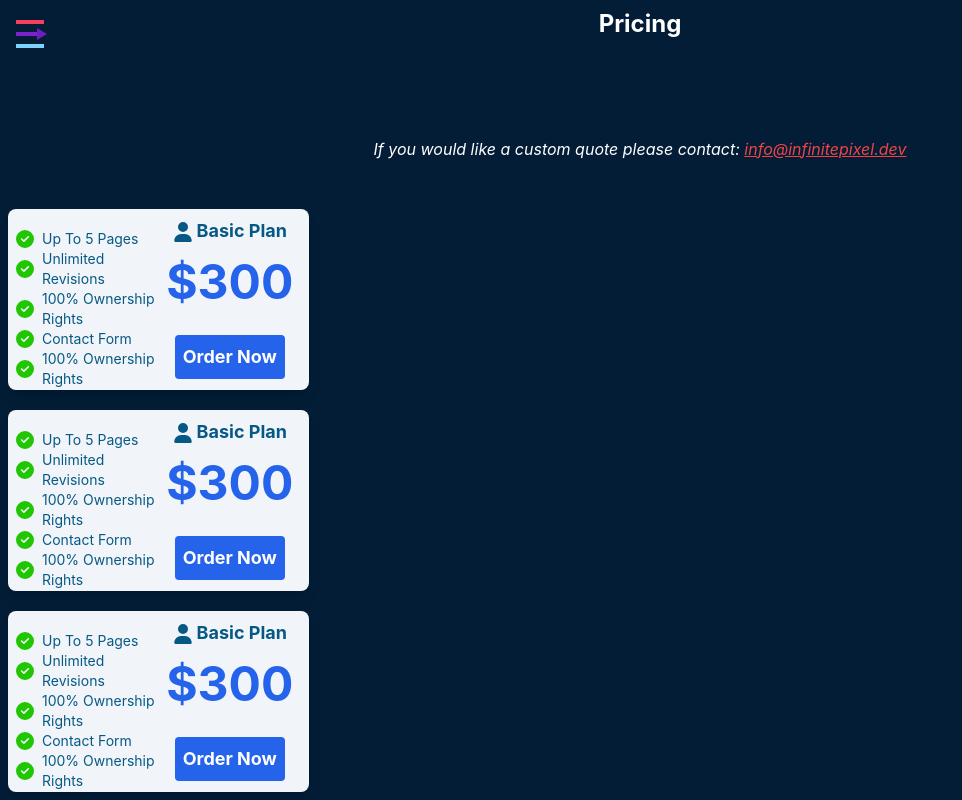
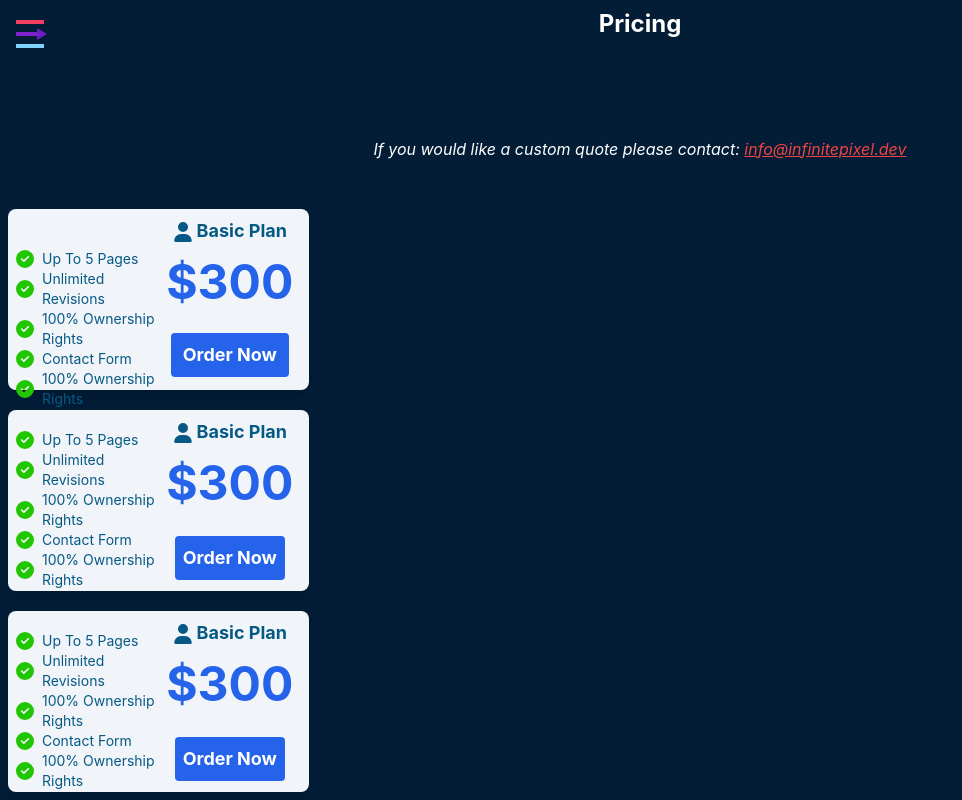
Before and after one commit to infinitepixel-dev/InfinitePixel-Main, a React (Vite) app: page / in a window 1280 px wide. Shown: the whole page, without its empty margins (0-962 px from the left). Built offline with nearby package versions, Linux system fonts and the light colour scheme.

Commit message:
reworked pricing card page

```diff
--- a/src/components/pages/payments.jsx
+++ b/src/components/pages/payments.jsx
@@ -1,122 +1,156 @@
 /* eslint-disable no-unused-vars */
 // Payments - Page 3
 
-import { useEffect, useContext, useRef } from "react";
-import { NavigationContext } from "../../context/navigationContext";
+import { useEffect, useContext, useRef } from "react"
+import { NavigationContext } from "../../context/navigationContext"
 
-import { FaCircleCheck, FaUser, FaCheckDouble } from "react-icons/fa6";
+import { FaCircleCheck, FaUser, FaCheckDouble } from "react-icons/fa6"
 
 export function PricingCard() {
-  const { setIsPaymentsPage } = useContext(NavigationContext);
-  const ref = useRef(null); // Reference to the component's DOM element
+  const { setIsPaymentsPage } = useContext(NavigationContext)
+  const ref = useRef(null) // Reference to the component's DOM element
 
   // Intersection Observer to detect when the component is in view
   useEffect(() => {
     const observer = new IntersectionObserver(
       (entries) => {
-        const [entry] = entries;
-        setIsPaymentsPage(entry.isIntersecting);
+        const [entry] = entries
+        setIsPaymentsPage(entry.isIntersecting)
       },
       {
         root: null, // Using the viewport as the container
         rootMargin: "0px",
         threshold: 0.1, // 10% of the element should be visible
       }
-    );
+    )
 
     // Attach the observer to the ref element
     if (ref.current) {
-      observer.observe(ref.current);
+      observer.observe(ref.current)
     }
 
     // Clean up observer on component unmount
     return () => {
       if (ref.current) {
-        observer.unobserve(ref.current);
+        observer.unobserve(ref.current)
       }
-    };
-  }, [setIsPaymentsPage]);
+    }
+  }, [setIsPaymentsPage])
 
   //INFO Payments Container
   const defaultPaymentsContainer =
-    "z-10 grid w-full h-screen grid-cols-8 gap-1 overflow-hidden grid-rows-8";
-  const mobilePaymentsContainer = "mobile:grid-cols-8";
-  const tabletPaymentsContainer = "";
-  const tabletXLPaymentsContainer = "";
-  const laptopPaymentsContainer = "";
-  const desktopPaymentsContainer = "";
-  const desktopXLPaymentsContainer = "desktopXL:grid-cols-10";
+    "z-10 grid w-full h-screen grid-cols-8 gap-1 overflow-hidden grid-rows-8"
+  const mobilePaymentsContainer = "mobile:grid-cols-8"
+  const tabletPaymentsContainer = ""
+  const tabletXLPaymentsContainer = ""
+  const laptopPaymentsContainer = ""
+  const desktopPaymentsContainer = ""
+  const desktopXLPaymentsContainer = "desktopXL:grid-cols-10"
 
   //INFO Payments Title
   const defaultPaymentsTitle =
-    "row-start-1 p-2 text-5xl text-center font-bold leading-normal tracking-normal";
+    "row-start-1 p-2 text-5xl text-center font-bold leading-normal tracking-normal"
   const mobilePaymentsTitle =
-    "mobile:col-start-4 mobile:col-span-2 mobile:text-2xl mobile:row-start-1";
-  const tabletPaymentsTitle = "";
-  const tabletXLPaymentsTitle = "";
-  const laptopPaymentsTitle = "";
-  const desktopPaymentsTitle = "";
-  const desktopXLPaymentsTitle = "";
+    "mobile:col-start-4 mobile:col-span-2 mobile:text-2xl mobile:row-start-1"
+  const tabletPaymentsTitle = ""
+  const tabletXLPaymentsTitle = ""
+  const laptopPaymentsTitle = ""
+  const desktopPaymentsTitle = ""
+  const desktopXLPaymentsTitle = ""
 
   //INFO Contact Details
   const defaultContactDetails =
-    "row-start-2 col-start-2 col-span-6 p-5 italic self-center text-center text-1xl";
-  const mobileContactDetails = "";
-  const tabletContactDetails = "";
-  const tabletXLContactDetails = "";
-  const laptopContactDetails = "";
-  const desktopContactDetails = "";
-  const desktopXLContactDetails = "";
-
-  //INFO Payments Card Container
-  const defaultPaymentsCardContainer = "";
-  const mobilePaymentsCardContainer =
-    "mobile:row-start-3 mobile:col-start-2 mobile:col-span-6";
-  const tabletPaymentsCardContainer = "";
-  const tabletXLPaymentsCardContainer = "";
-  const laptopPaymentsCardContainer = "";
-  const desktopPaymentsCardContainer = "";
-  const desktopXLPaymentsCardContainer =
-    "desktopXL:col-span-8 desktopXL:col-start-2";
+    "row-start-2 col-start-2 col-span-6 p-5 italic self-center text-center text-1xl"
+  const mobileContactDetails = ""
+  const tabletContactDetails = ""
+  const tabletXLContactDetails = ""
+  const laptopContactDetails = ""
+  const desktopContactDetails = ""
+  const desktopXLContactDetails = ""
 
   //INFO Card 1
   const defaultCard1Container =
-    "grid grid-cols-8 grid-rows-4 col-span-1 col-start-2 row-start-2 p-4 rounded-lg shadow-lg bg-slate-100";
+    "grid grid-cols-8 desktopXL:grid-cols-8 desktopXL:grid-rows-10 desktopXL:grid-rows-10 grid-rows-4 col-span-1 col-start-2 row-start-2 p-4 rounded-lg shadow-lg bg-slate-100"
   const mobileCard1Container =
-    "mobile:col-start-1 mobile:p-2 mobile:m-2 mobile:col-span-8 mobile:row-start-3 row-span-2";
-  const tabletCard1Container = "";
-  const tabletXLCard1Container = "";
-  const laptopCard1Container = "";
-  const desktopCard1Container = "";
+    "mobile:col-start-1 mobile:p-2 mobile:m-2 mobile:col-span-8 mobile:row-start-3 row-span-2"
+  const tabletCard1Container = ""
+  const tabletXLCard1Container = ""
+  const laptopCard1Container = ""
+  const desktopCard1Container = ""
   const desktopXLCard1Container =
-    "desktopXL:grid-cols-10 desktop:col-span-2 desktopXL:col-start-2 desktopXL:row-span-4";
+    "desktopXL:grid-cols-10 desktop:col-span-2 desktopXL:col-start-2 desktopXL:row-span-4"
+
+  //INFO Card 1 - Plan Name
+  const defaultCard1PlanName =
+    "text-lg font-bold text-center text-sky-800 mobile:col-start-5 mobile:col-span-4 mobile:row-start-1"
+  const mobileCard1PlanName = ""
+  const tabletCard1PlanName = ""
+  const tabletXLCard1PlanName = ""
+  const laptopCard1PlanName = ""
+  const desktopCard1PlanName = ""
+  const desktopXLCard1PlanName =
+    "desktopXL:col-start-1 desktopXL:row-start-1 desktopXL:col-span-8 desktopXL:text-2xl"
+
+  //INFO Card 1 - Main Price
+  const defaultCard1MainPrice =
+    "mb-4 text-5xl font-bold text-center text-blue-600 mobile:col-start-5 mobile:col-span-4 mobile:row-start-2"
+  const mobileCard1MainPrice = ""
+  const tabletCard1MainPrice = ""
+  const tabletXLCard1MainPrice = ""
+  const laptopCard1MainPrice = ""
+  const desktopCard1MainPrice = ""
+  const desktopXLCard1MainPrice =
+    "desktopXL: col-start-2 desktopXL:row-start-2 desktopXL:col-span-8 desktopXL:text-5xl"
+
+  //INFO Card 1 -Features
+  const defaultCard1Features = "text-sm pt-5"
+  const mobileCard1Features =
+    "mobile:col-start-1 mobile:mt-3 mobile:col-span-4 mobile:row-start-1"
+  const tabletCard1Features = ""
+  const tabletXLCard1Features = ""
+  const laptopCard1Features = ""
+  const desktopCard1Features = ""
+  const desktopXLCard1Features =
+    "desktopXL:col-start-2 desktopXL:row-start-3 desktopXL:col-span-8 desktopXL:text-sm"
+
+  //INFO Card 1 - Button
+  const defaultCard1Button =
+    "self-center p-2 m-3 mb-6 text-lg font-bold text-white duration-500 bg-blue-600 rounded hover:bg-blue-700"
+  const mobileCard1Button =
+    "mobile:col-start-5 mobile:col-span-4 mobile:row-start-4 mobile:row-span-1"
+  const tabletCard1Button = ""
+  const tabletXLCard1Button = ""
+  const laptopCard1Button = ""
+  const desktopCard1Button = ""
+  const desktopXLCard1Button =
+    "desktopXL:col-start-1 desktopXL:row-start-9 desktopXL:mt-14 desktopXL:col-span-8 desktopXL:p-5 desktopXL:text-3xl"
 
   //INFO Card 2
   const defaultCard2Container =
-    "grid grid-cols-8 grid-rows-4 col-span-1 col-start-2 row-start-4 p-4 rounded-lg shadow-lg bg-slate-100";
+    "grid grid-cols-8 grid-rows-4 col-span-1 col-start-2 row-start-4 p-4 rounded-lg shadow-lg bg-slate-100"
 
   const mobileCard2Container =
-    "mobile:col-start-1 mobile:p-2 mobile:m-2 mobile:col-span-8 mobile:row-start-5 row-span-2";
+    "mobile:col-start-1 mobile:p-2 mobile:m-2 mobile:col-span-8 mobile:row-start-5 row-span-2"
 
-  const tabletCard2Container = "";
-  const tabletXLCard2Container = "";
-  const laptopCard2Container = "";
-  const desktopCard2Container = "";
+  const tabletCard2Container = ""
+  const tabletXLCard2Container = ""
+  const laptopCard2Container = ""
+  const desktopCard2Container = ""
   const desktopXLCard2Container =
-    "desktopXL:grid-cols-10 desktop:col-span-2 desktopXL:col-start-5 desktopXL:row-span-4";
+    "desktopXL:grid-cols-10 desktop:col-span-2 desktopXL:col-start-5 desktopXL:row-span-4"
 
   //INFO Card 3
   const defaultCard3Container =
-    "grid grid-cols-8 grid-rows-4 col-span-1 col-start-2 row-start-6 p-4 rounded-lg shadow-lg bg-slate-100";
+    "grid grid-cols-8 grid-rows-4 col-span-1 col-start-2 row-start-6 p-4 rounded-lg shadow-lg bg-slate-100"
 
   const mobileCard3Container =
-    "mobile:col-start-1 mobile:p-2 mobile:m-2 mobile:col-span-8 mobile:row-start-7 row-span-2";
-  const tabletCard3Container = "";
-  const tabletXLCard3Container = "";
-  const laptopCard3Container = "";
-  const desktopCard3Container = "";
+    "mobile:col-start-1 mobile:p-2 mobile:m-2 mobile:col-span-8 mobile:row-start-7 row-span-2"
+  const tabletCard3Container = ""
+  const tabletXLCard3Container = ""
+  const laptopCard3Container = ""
+  const desktopCard3Container = ""
   const desktopXLCard3Container =
-    "desktopXL:grid-cols-10 desktop:col-span-2 desktopXL:col-start-8 desktopXL:row-span-4";
+    "desktopXL:grid-cols-10 desktop:col-span-2 desktopXL:col-start-8 desktopXL:row-span-4"
 
   return (
     <>
@@ -176,18 +210,6 @@ export function PricingCard() {
             </a>
           </div>
 
-          {/* INFO Payments Card Container */}
-          {/* <div
-            className={`
-          ${defaultPaymentsCardContainer}
-          ${mobilePaymentsCardContainer}
-          ${tabletPaymentsCardContainer}
-          ${tabletXLPaymentsCardContainer}
-          ${laptopPaymentsCardContainer}
-          ${desktopPaymentsCardContainer}
-          ${desktopXLPaymentsCardContainer}
-          `}
-          > */}
           {/*INFO Card 1 */}
           <div
             className={`
@@ -200,46 +222,89 @@ export function PricingCard() {
             ${desktopXLCard1Container}
             `}
           >
-            <h2 className="mb-4 text-lg font-bold text-center text-sky-800 mobile:col-start-5 mobile:col-span-4 mobile:row-start-1">
+            {/*INFO Card 1 - Plan Name */}
+            <h2
+              className={`
+            ${defaultCard1PlanName}
+            ${mobileCard1PlanName}
+            ${tabletCard1PlanName}
+            ${tabletXLCard1PlanName}
+            ${laptopCard1PlanName}
+            ${desktopCard1PlanName}
+            ${desktopXLCard1PlanName}
+            `}
+            >
               <FaUser className="inline-block mr-1" size={20} />
               <span>Basic Plan</span>
             </h2>
-            <div className="mb-4 text-5xl font-bold text-center text-blue-600 mobile:col-start-5 mobile:col-span-4 mobile:row-start-2">
+            {/*INFO Card 1 - Main Price */}
+            <div
+              className={`
+            ${defaultCard1MainPrice}
+            ${mobileCard1MainPrice}
+            ${tabletCard1MainPrice}
+            ${laptopCard1MainPrice}
+            ${desktopCard1MainPrice}
+            ${desktopXLCard1MainPrice}
+            `}
+            >
               $300
             </div>
-            <ul className="text-sm mobile:col-start-1 mobile:mt-3 mobile:col-span-4 mobile:row-start-1">
-              <li className="flex items-center p-2 mb-2 mobile:mb-0 mobile:p-0">
+            {/*INFO Card 1 -Features */}
+            <ul
+              className={`
+            ${defaultCard1Features}
+            ${mobileCard1Features}
+            ${tabletCard1Features}
+            ${tabletXLCard1Features}
+            ${laptopCard1Features}
+            ${desktopCard1Features}
+            ${desktopXLCard1Features}
+            `}
+            >
+              <li className="flex items-center p-2 mb-2 desktopXL:p-2 mobile:mb-0 mobile:p-0">
                 <span className="icon-span">
                   <FaCircleCheck size={18} style={{ color: "#20c600" }} />
                 </span>
                 <span className="text-sky-800"> Up To 5 Pages</span>
               </li>
-              <li className="flex items-center p-2 mb-2 mobile:mb-0 mobile:p-0">
+              <li className="flex items-center p-2 mb-2 desktopXL:p-2 mobile:mb-0 mobile:p-0">
                 <span className="icon-span">
                   <FaCircleCheck size={18} style={{ color: "#20c600" }} />
                 </span>
                 <span className="text-sky-800">Unlimited Revisions</span>
               </li>
-              <li className="flex items-center p-2 mb-2 mobile:mb-0 mobile:p-0">
+              <li className="flex items-center p-2 mb-2 desktopXL:p-2 mobile:mb-0 mobile:p-0">
                 <span className="icon-span">
                   <FaCircleCheck size={18} style={{ color: "#20c600" }} />
                 </span>
                 <span className="text-sky-800">100% Ownership Rights</span>
               </li>
-              <li className="flex items-center p-2 mb-2 mobile:mb-0 mobile:p-0">
+              <li className="flex items-center p-2 mb-2 desktopXL:p-2 mobile:mb-0 mobile:p-0">
                 <span className="icon-span">
                   <FaCircleCheck size={18} style={{ color: "#20c600" }} />
                 </span>
                 <span className="text-sky-800">Contact Form</span>
               </li>
-              <li className="flex items-center p-2 mb-2 mobile:mb-0 mobile:p-0">
+              <li className="flex items-center p-2 mb-2 desktopXL:p-2 mobile:mb-0 mobile:p-0">
                 <span className="icon-span">
                   <FaCircleCheck size={18} style={{ color: "#20c600" }} />
                 </span>
                 <span className="text-sky-800">100% Ownership Rights</span>
               </li>
             </ul>
-            <button className="p-2 m-4 mb-6 text-lg font-bold text-white duration-500 bg-blue-600 rounded hover:bg-blue-700 mobile:col-start-5 mobile:col-span-4 mobile:row-start-4 mobile:row-span-1 desktopXL:col-start-2 desktopXL:col-span-8 desktopXL:p-5 desktopXL:text-3xl self-center">
+            {/*INFO Card 1 - Button */}
+            <button
+              className={`
+            ${defaultCard1Button}
+            ${mobileCard1Button}
+            ${tabletCard1Button}
+            ${tabletXLCard1Button}
+            ${laptopCard1Button}
+            ${desktopCard1Button}
+            ${desktopXLCard1Button}
+            `}
+            >
               Order Now
             </button>
           </div>
@@ -295,7 +360,7 @@ export function PricingCard() {
                 <span className="text-sky-800">100% Ownership Rights</span>
               </li>
             </ul>
-            <button className="p-2 m-4 mb-6 text-lg font-bold text-white duration-500 bg-blue-600 rounded hover:bg-blue-700 mobile:col-start-5 mobile:col-span-4 mobile:row-start-4 mobile:row-span-1 desktopXL:col-start-2 desktopXL:col-span-8 desktopXL:p-5 desktopXL:text-3xl self-center">
+            <button className="self-center p-2 m-4 mb-6 text-lg font-bold text-white duration-500 bg-blue-600 rounded hover:bg-blue-700 mobile:col-start-5 mobile:col-span-4 mobile:row-start-4 mobile:row-span-1 desktopXL:col-start-2 desktopXL:col-span-8 desktopXL:p-5 desktopXL:text-3xl">
               Order Now
             </button>
           </div>
@@ -351,7 +416,7 @@ export function PricingCard() {
                 <span className="text-sky-800">100% Ownership Rights</span>
               </li>
             </ul>
-            <button className="p-2 m-4 mb-6 text-lg font-bold text-white duration-500 bg-blue-600 rounded hover:bg-blue-700 mobile:col-start-5 mobile:col-span-4 mobile:row-start-4 mobile:row-span-1 desktopXL:col-start-2 desktopXL:col-span-8 desktopXL:p-5 desktopXL:text-3xl self-center">
+            <button className="self-center p-2 m-4 mb-6 text-lg font-bold text-white duration-500 bg-blue-600 rounded hover:bg-blue-700 mobile:col-start-5 mobile:col-span-4 mobile:row-start-4 mobile:row-span-1 desktopXL:col-start-2 desktopXL:col-span-8 desktopXL:p-5 desktopXL:text-3xl">
               Order Now
             </button>
           </div>
@@ -360,7 +425,7 @@ export function PricingCard() {
       {/* </div> */}
       {/* </div> */}
     </>
-  );
+  )
 }
 
-export default PricingCard;
+export default PricingCard
```
